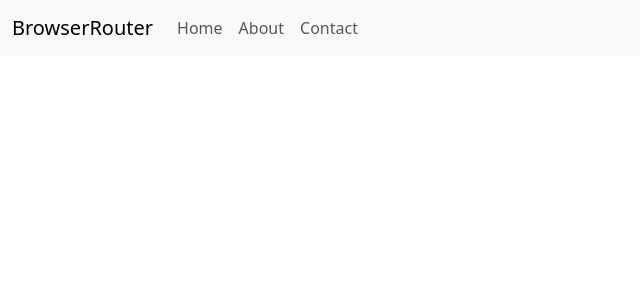
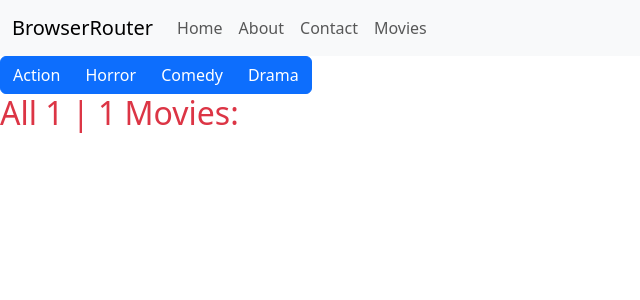
Before and after one commit to Stanley-Metray/frontend, a React (Create React App) app: page /movies/1/1 in a window 1280 px wide. Shown: the top 300 px of the page, without its empty margins (0-640 px from the left). Built offline with nearby package versions, Linux system fonts and the light colour scheme.

Commit message:
usage of useParams hook

```diff
--- a/src/components/Body.jsx
+++ b/src/components/Body.jsx
@@ -2,6 +2,7 @@ import {Routes, Route} from 'react-router-dom';
 import Home from './Home';
 import About from './About';
 import Contact from './Contact';
+import Movies from './Movies';
 
 const Body = () => {
     return <>
@@ -9,6 +10,7 @@ const Body = () => {
             <Route path='/' element={<Home/>}/>
             <Route path='/about' element={<About/>}/>
             <Route path='/contact' element={<Contact/>}/>
+            <Route path='/movies/:genere/:year' element={<Movies/>} />
         </Routes>
     </>
 }
--- a/src/components/Header.jsx
+++ b/src/components/Header.jsx
@@ -40,6 +40,14 @@ const Header = () => {
                                 Contact
                             </NavLink>
                         </li>
+                        <li className="nav-item">
+                            <NavLink
+                                className={({ isActive }) => `nav-link ${isActive ? 'active' : ''}`}
+                                to="/movies/Fantasy/2024"
+                            >
+                                Movies
+                            </NavLink>
+                        </li>
                     </ul>
                 </div>
             </div>
--- /dev/null
+++ b/src/components/Movie.jsx
@@ -0,0 +1,8 @@
+
+const Movie = (props)=>{
+    return <>
+        <h2 className="text-danger">All {props.genere} | {props.year} Movies:</h2>
+    </>
+}
+
+export default Movie;
--- /dev/null
+++ b/src/components/Movies.jsx
@@ -0,0 +1,20 @@
+import { NavLink, useParams } from "react-router-dom";
+import Movie from "./Movie";
+
+const Movies = ()=>{
+
+    const {genere, year} = useParams();
+
+    return <>
+        <div className="btn-group">
+            <NavLink to='/movies/Action/2023' className='btn btn-primary' >Action</NavLink>
+            <NavLink to='/movies/Horror/2023' className='btn btn-primary' >Horror</NavLink>
+            <NavLink to='/movies/Comedy/2023' className='btn btn-primary' >Comedy</NavLink>
+            <NavLink to='/movies/Drama/2023' className='btn btn-primary' >Drama</NavLink>
+        </div>
+
+        <Movie genere={genere} year={year}/>
+    </>
+}
+
+export default Movies;
```
